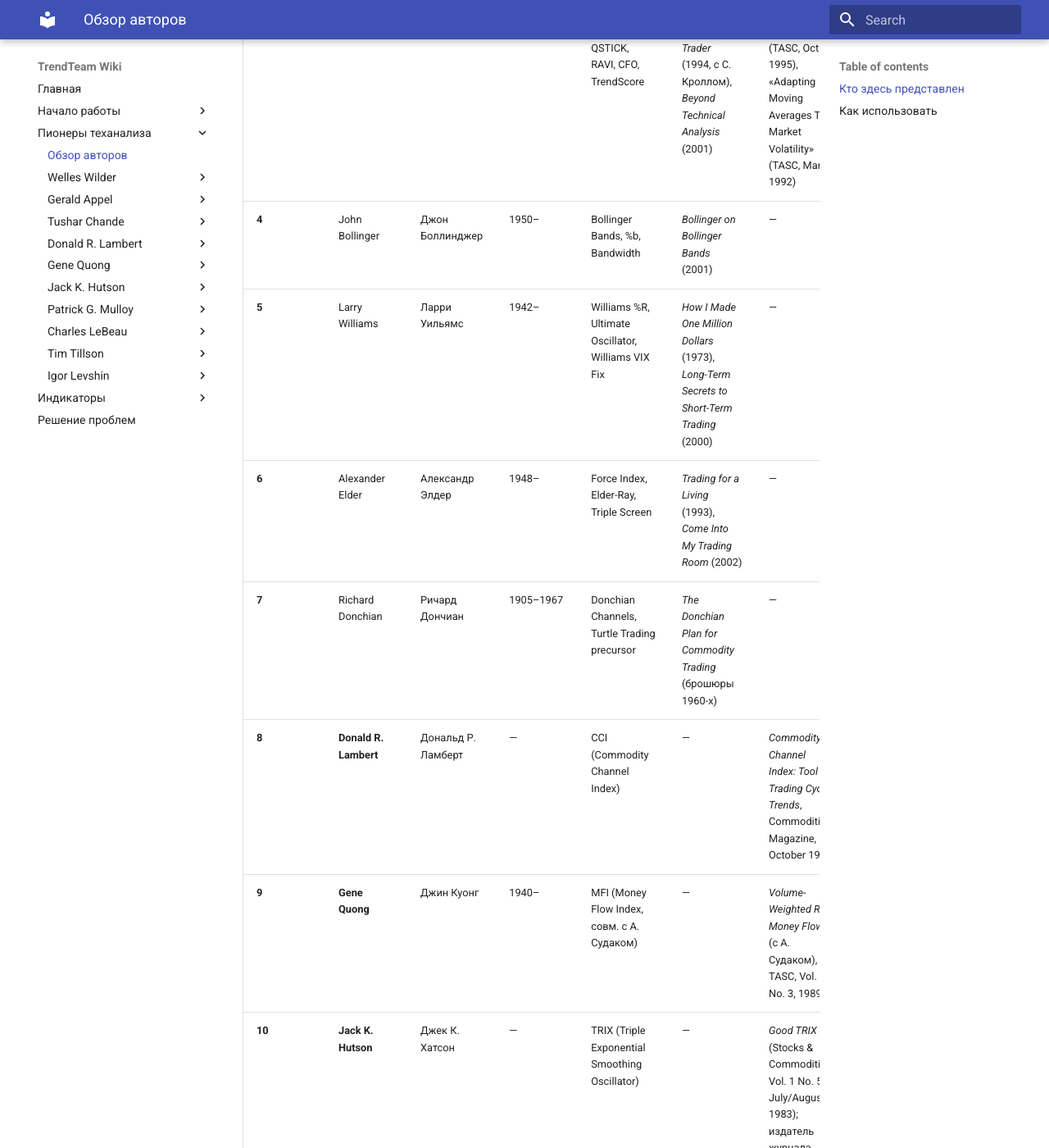
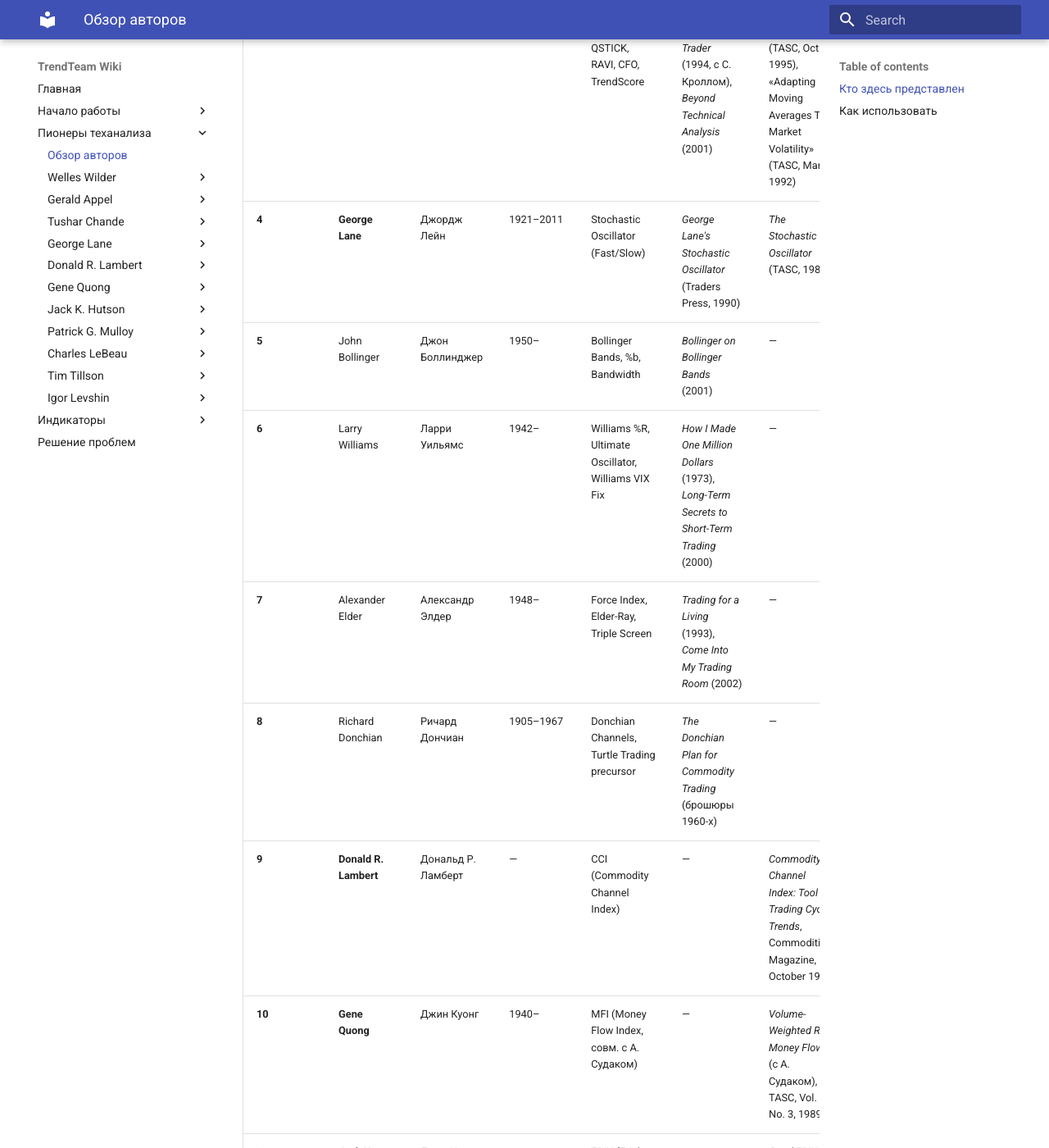
Before and after one commit to TradingLaboratory/wiki, an MkDocs documentation site: the page built from docs/ta-pioneers/key-figures.md, in a window 1280 px wide and 1400 px high, scrolled down 837 px. Shown: the whole window at 82% size. Built offline with MkDocs 1.6.1 and Material for MkDocs 9.7.7, drawn with Linux system fonts in a browser that asks for light colours; some of the changed text lies outside the part shown.

Commit message:
Закончил добавлять все MomentumIndicators

```diff
--- a/docs/ta-pioneers/key-figures.md
+++ b/docs/ta-pioneers/key-figures.md
@@ -6,24 +6,25 @@
 
 | Рейтинг | Имя (англ.)              | Имя (рус.)            | Годы          | Индикаторы / системы                                    | Ключевые книги                                                                                                                    | Ключевые статьи                                                                                                                   | Страница                                  |
 | ------- | ------------------------ | --------------------- | ------------- | ------------------------------------------------------- | --------------------------------------------------------------------------------------------------------------------------------- | --------------------------------------------------------------------------------------------------------------------------------- | ----------------------------------------- |
-| **1**   | **J. Welles Wilder Jr.** | Дж. Уэллс Уайлдер     | 1935–2021     | RSI, ADX, ATR, Parabolic SAR                            | *New Concepts in Technical Trading Systems* (1978)                                                                                | —                                                                                                                                 | → [wilder-welles](wilder-welles.md)       |
-| **2**   | **Gerald Appel**         | Джеральд Аппель       | **1933–2023** | MACD, MACD-Histogram, PPO (Percentage Price Oscillator) | *How to Make Money in the Futures Market… and Lots of It!* (1970s), *Technical Analysis: Power Tools for Active Investors* (2005) | Статьи в *Technical Analysis of Stocks & Commodities* (1980–1990-е)                                                               | → [appel-gerald](appel-gerald.md)         |
-| **3**   | **Tushar Chande**        | Тушар Чанде           | 1958–         | AROON, CMO, VIDYA, QSTICK, RAVI, CFO, TrendScore        | *The New Technical Trader* (1994, с С. Кроллом), *Beyond Technical Analysis* (2001)                                               | «The Aroon Indicator» (TASC, Oct 1995), «Adapting Moving Averages To Market Volatility» (TASC, Mar 1992)                          | → [chande-tushar](chande-tushar.md)       |
-| **4**   | John Bollinger           | Джон Боллинджер       | 1950–         | Bollinger Bands, %b, Bandwidth                          | *Bollinger on Bollinger Bands* (2001)                                                                                             | —                                                                                                                                 | → [bollinger-john](bollinger-john.md)     |
-| **5**   | Larry Williams           | Ларри Уильямс         | 1942–         | Williams %R, Ultimate Oscillator, Williams VIX Fix      | *How I Made One Million Dollars* (1973), *Long-Term Secrets to Short-Term Trading* (2000)                                         | —                                                                                                                                 | → [williams-larry](williams-larry.md)     |
-| **6**   | Alexander Elder          | Александр Элдер       | 1948–         | Force Index, Elder-Ray, Triple Screen                   | *Trading for a Living* (1993), *Come Into My Trading Room* (2002)                                                                 | —                                                                                                                                 | → [elder-alexander](elder-alexander.md)   |
-| **7**   | Richard Donchian         | Ричард Дончиан        | 1905–1967     | Donchian Channels, Turtle Trading precursor             | *The Donchian Plan for Commodity Trading* (брошюры 1960-х)                                                                        | —                                                                                                                                 | → [donchian-richard](donchian-richard.md) |
-| **8**   | **Donald R. Lambert**    | Дональд Р. Ламберт    | —             | CCI (Commodity Channel Index)                           | —                                                                                                                                 | *Commodity Channel Index: Tool for Trading Cyclic Trends*, Commodities Magazine, October 1980                                     | → [lambert-donald](lambert-donald)        |
-| **9**   | **Gene Quong**           | Джин Куонг            | 1940–         | MFI (Money Flow Index, совм. с А. Судаком)              | —                                                                                                                                 | *Volume-Weighted RSI: Money Flow* (с А. Судаком), TASC, Vol. 7 No. 3, 1989                                                        | → [quong-gene](quong-gene)                |
-| **10**  | **Jack K. Hutson**       | Джек К. Хатсон        | —             | TRIX (Triple Exponential Smoothing Oscillator)          | —                                                                                                                                 | *Good TRIX* (Stocks & Commodities, Vol. 1 No. 5, July/August 1983); издатель журнала *Technical Analysis of Stocks & Commodities* | → [hutson-jack](hutson-jack.md)           |
-| **11**  | Ralph Nelson Elliott     | Ральф Нельсон Эллиотт | 1871–1948     | Elliott Wave Principle                                  | *Nature's Law* (1946)                                                                                                             | —                                                                                                                                 | → [elliott-ralph](elliott-ralph.md)       |
-| **12**  | Richard D. Wyckoff       | Ричард Д. Вайкофф     | 1873–1934     | Wyckoff Method, Composite Man                           | *Studies in Tape Reading* (1910), *How I Trade and Invest in Stocks* (1924)                                                       | —                                                                                                                                 | → [wyckoff-richard](wyckoff-richard.md)   |
-| **13**  | W. D. Gann               | Уильям Делберт Ганн   | 1878–1955     | Gann Angles, Square of Nine                             | *The Tunnel Thru the Air* (1927), *How to Make Profits in Commodities* (1942)                                                     | —                                                                                                                                 | → [gann-w-d](gann-w-d.md)                 |
-| **14**  | **Patrick G. Mulloy**    | Патрик Г. Маллой      | —             | DEMA, TEMA                                              | —                                                                                                                                 | *Smoothing Data with Faster Moving Averages*, *Smoothing Data with Less Lag* (1994)                                               | → [mulloy-patrick](mulloy-patrick.md)     |
-| **15**  | **Charles LeBeau**       | Чарльз Лебо           | 1940–2023     | Chandelier Exit, методологии выхода, бэктестинг         | *Technical Traders Guide to Computer Analysis of the Futures Markets* (с Д. Лукасом, 1992)                                        | —                                                                                                                                 | → [lebeau-charles](lebeau-charles.md)     |
-| **16**  | **Tim Tillson**          | Тим Тилсон            | —             | T3 Moving Average, Generalized DEMA                     | —                                                                                                                                 | *Smoothing Techniques for More Accurate Signals*, *Stocks & Commodities* (1998)                                                   | → [tillson-tim](tillson-tim.md)           |
-| **17**  | **Igor Levshin**         | Игорь Левшин          | 1960–         | BOP (Balance of Power)                                  | —                                                                                                                                 | «Balance of Power», *Technical Analysis of Stocks & Commodities*, August 2001                                                     | → [levshin-igor](levshin-igor.md)         |
-| **18**  | Jack Schwager            | Джек Швагер           | 1948–         | —                                                       | *Market Wizards* (1989), *The New Market Wizards* (1992), *Stock Market Wizards* (2001)                                           | —                                                                                                                                 | → [schwager-jack](schwager-jack.md)       |
+| **1**   | **J. Welles Wilder Jr.** | Дж. Уэллс Уайлдер     | 1935–2021     | RSI, ADX, ATR, Parabolic SAR                            | *New Concepts in Technical Trading Systems* (1978)                                                                                | —                                                                                                                                 | → [wilder-welles](wilder-welles)          |
+| **2**   | **Gerald Appel**         | Джеральд Аппель       | **1933–2023** | MACD, MACD-Histogram, PPO (Percentage Price Oscillator) | *How to Make Money in the Futures Market… and Lots of It!* (1970s), *Technical Analysis: Power Tools for Active Investors* (2005) | Статьи в *Technical Analysis of Stocks & Commodities* (1980–1990-е)                                                               | → [appel-gerald](appel-gerald)            |
+| **3**   | **Tushar Chande**        | Тушар Чанде           | 1958–         | AROON, CMO, VIDYA, QSTICK, RAVI, CFO, TrendScore        | *The New Technical Trader* (1994, с С. Кроллом), *Beyond Technical Analysis* (2001)                                               | «The Aroon Indicator» (TASC, Oct 1995), «Adapting Moving Averages To Market Volatility» (TASC, Mar 1992)                          | → [chande-tushar](chande-tushar)          |
+| **4**   | **George Lane**          | Джордж Лейн           | 1921–2011     | Stochastic Oscillator (Fast/Slow)                       | *George Lane's Stochastic Oscillator* (Traders Press, 1990)                                                                      | *The Stochastic Oscillator* (TASC, 1984)                                                                                          | → [lane-george](lane-george)              |
+| **5**   | John Bollinger           | Джон Боллинджер       | 1950–         | Bollinger Bands, %b, Bandwidth                          | *Bollinger on Bollinger Bands* (2001)                                                                                             | —                                                                                                                                 | → [bollinger-john](bollinger-john)        |
+| **6**   | Larry Williams           | Ларри Уильямс         | 1942–         | Williams %R, Ultimate Oscillator, Williams VIX Fix      | *How I Made One Million Dollars* (1973), *Long-Term Secrets to Short-Term Trading* (2000)                                         | —                                                                                                                                 | → [williams-larry](williams-larry)        |
+| **7**   | Alexander Elder          | Александр Элдер       | 1948–         | Force Index, Elder-Ray, Triple Screen                   | *Trading for a Living* (1993), *Come Into My Trading Room* (2002)                                                                 | —                                                                                                                                 | → [elder-alexander](elder-alexander)      |
+| **8**   | Richard Donchian         | Ричард Дончиан        | 1905–1967     | Donchian Channels, Turtle Trading precursor             | *The Donchian Plan for Commodity Trading* (брошюры 1960-х)                                                                        | —                                                                                                                                 | → [donchian-richard](donchian-richard)    |
+| **9**   | **Donald R. Lambert**    | Дональд Р. Ламберт    | —             | CCI (Commodity Channel Index)                           | —                                                                                                                                 | *Commodity Channel Index: Tool for Trading Cyclic Trends*, Commodities Magazine, October 1980                                     | → [lambert-donald](lambert-donald)        |
+| **10**  | **Gene Quong**           | Джин Куонг            | 1940–         | MFI (Money Flow Index, совм. с А. Судаком)              | —                                                                                                                                 | *Volume-Weighted RSI: Money Flow* (с А. Судаком), TASC, Vol. 7 No. 3, 1989                                                        | → [quong-gene](quong-gene)                |
+| **11**  | **Jack K. Hutson**       | Джек К. Хатсон        | —             | TRIX (Triple Exponential Smoothing Oscillator)          | —                                                                                                                                 | *Good TRIX* (Stocks & Commodities, Vol. 1 No. 5, July/August 1983); издатель журнала *Technical Analysis of Stocks & Commodities* | → [hutson-jack](hutson-jack)              |
+| **12**  | Ralph Nelson Elliott     | Ральф Нельсон Эллиотт | 1871–1948     | Elliott Wave Principle                                  | *Nature's Law* (1946)                                                                                                             | —                                                                                                                                 | → [elliott-ralph](elliott-ralph)          |
+| **13**  | Richard D. Wyckoff       | Ричард Д. Вайкофф     | 1873–1934     | Wyckoff Method, Composite Man                           | *Studies in Tape Reading* (1910), *How I Trade and Invest in Stocks* (1924)                                                       | —                                                                                                                                 | → [wyckoff-richard](wyckoff-richard)      |
+| **14**  | W. D. Gann               | Уильям Делберт Ганн   | 1878–1955     | Gann Angles, Square of Nine                             | *The Tunnel Thru the Air* (1927), *How to Make Profits in Commodities* (1942)                                                     | —                                                                                                                                 | → [gann-w-d](gann-w-d)                    |
+| **15**  | **Patrick G. Mulloy**    | Патрик Г. Маллой      | —             | DEMA, TEMA                                              | —                                                                                                                                 | *Smoothing Data with Faster Moving Averages*, *Smoothing Data with Less Lag* (1994)                                               | → [mulloy-patrick](mulloy-patrick)        |
+| **16**  | **Charles LeBeau**       | Чарльз Лебо           | 1940–2023     | Chandelier Exit, методологии выхода, бэктестинг         | *Technical Traders Guide to Computer Analysis of the Futures Markets* (с Д. Лукасом, 1992)                                        | —                                                                                                                                 | → [lebeau-charles](lebeau-charles)        |
+| **17**  | **Tim Tillson**          | Тим Тилсон            | —             | T3 Moving Average, Generalized DEMA                     | —                                                                                                                                 | *Smoothing Techniques for More Accurate Signals*, *Stocks & Commodities* (1998)                                                   | → [tillson-tim](tillson-tim)              |
+| **18**  | **Igor Levshin**         | Игорь Левшин          | 1960–         | BOP (Balance of Power)                                  | —                                                                                                                                 | «Balance of Power», *Technical Analysis of Stocks & Commodities*, August 2001                                                     | → [levshin-igor](levshin-igor)            |
+| **19**  | Jack Schwager            | Джек Швагер           | 1948–         | —                                                       | *Market Wizards* (1989), *The New Market Wizards* (1992), *Stock Market Wizards* (2001)                                           | —                                                                                                                                 | → [schwager-jack](schwager-jack)          |
 
 > 💡 **Примечания к таблице:**
 > - **Индикаторы:** перечислены общепринятые названия, используемые в торговых терминалах (TradingView, MetaTrader, Thinkorswim и др.).
--- a/mkdocs.yml
+++ b/mkdocs.yml
@@ -83,6 +83,11 @@ nav:
       - AroonOsc: TALib/MomentumIndicators/TrendStrength/AroonOsc-TALib.md
       - Cmo: TALib/MomentumIndicators/Oscillators/Cmo-TALib.md
 
+    - George Lane:
+      - Краткая справка: ta-pioneers/lane-george.md
+      - Stoch (SlowK, SolwD): TALib/MomentumIndicators/Oscillators/Stoch-TALib.md
+      - StochF (FastK, FastD): TALib/MomentumIndicators/Oscillators/StochF-TALib.md
+
     - Donald R. Lambert:
       - Краткая справка: ta-pioneers/lambert-donald.md
       - Cci: TALib/MomentumIndicators/TrendStrength/Cci-TALib.md
@@ -145,12 +150,16 @@ nav:
 
         - Oscillators:
           - Rsi: TALib/MomentumIndicators/Oscillators/Rsi-TALib.md
+          - Stoch (SlowK, SolwD): TALib/MomentumIndicators/Oscillators/Stoch-TALib.md
+          - StochF (FastK, FastD): TALib/MomentumIndicators/Oscillators/StochF-TALib.md
+
           - StochRsi: TALib/MomentumIndicators/Oscillators/StochRsi-TALib.md
           - WillR: TALib/MomentumIndicators/Oscillators/WillR-TALib.md
           - UltOsc: TALib/MomentumIndicators/Oscillators/UltOsc-TALib.md
-          - Bop: TALib/MomentumIndicators/Oscillators/Bop-TALib.md
+
           - Cmo: TALib/MomentumIndicators/Oscillators/Cmo-TALib.md
           - Mfi: TALib/MomentumIndicators/Oscillators/Mfi-TALib.md
+          - Bop: TALib/MomentumIndicators/Oscillators/Bop-TALib.md
 
         - UnboundedMomentum:
           - Mom: TALib/MomentumIndicators/UnboundedMomentum/Mom-TALib.md
```
Also changed, not shown: docs/TALib/MomentumIndicators/Oscillators/Stoch-TALib.md (added, +83 -0 lines), docs/TALib/MomentumIndicators/Oscillators/StochF-TALib.md (added, +82 -0 lines), docs/ta-pioneers/lane-george.md (added, +78 -0 lines).
